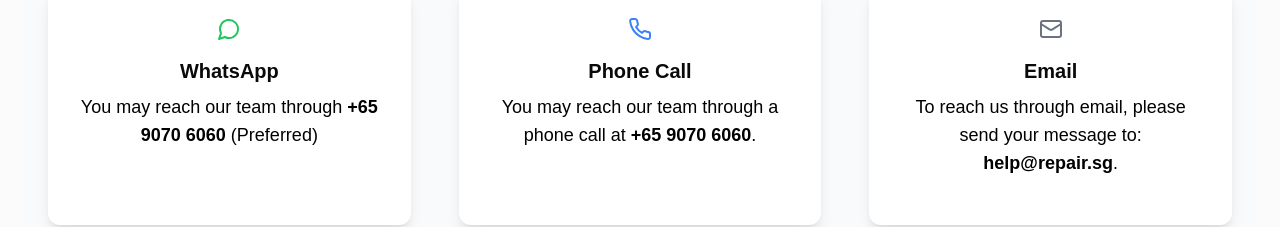
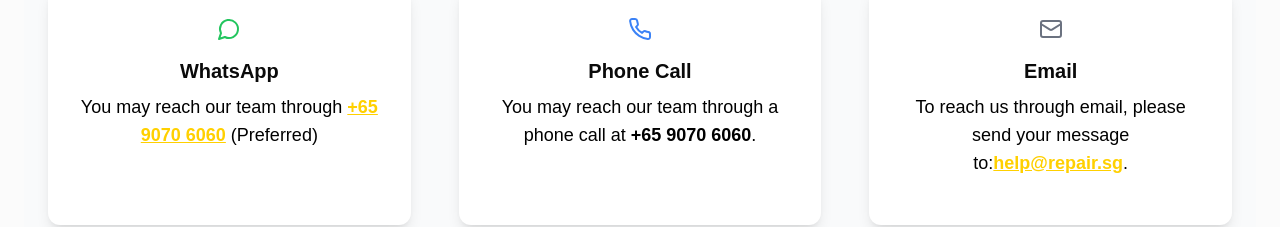
Before and after one commit to seantanyurong/repairs-sg-customer-portal, a Next.js app: page /customer/contact-us in a window 1280 px wide. Shown: the part 291-518 px from the top of the page. Built offline with nearby package versions, Linux system fonts and the light colour scheme; no server answers; the database is empty.

Commit message:
Feature: Add Email and Whatsapp Integration to Contact Us

```diff
--- a/app/(protected)/customer/contact-us/page.tsx
+++ b/app/(protected)/customer/contact-us/page.tsx
@@ -17,7 +17,15 @@ export default function ContactUs() {
             </div>
             <h3 className="text-xl font-semibold mb-2">WhatsApp</h3>
             <p className="text-lg text-black mb-4">
-              You may reach our team through <strong>+65 9070 6060</strong> (Preferred)
+              You may reach our team through{' '}
+              <a
+                href="https://wa.me/6590706060?text=Hello%20Repair.sg,%20I%20need%20help%20with%20..."
+                className="text-primary underline"
+                target="_blank"
+                rel="noopener noreferrer"
+              >
+                <strong>+65 9070 6060</strong>
+              </a> (Preferred)
             </p>
           </div>
 
@@ -37,7 +45,11 @@ export default function ContactUs() {
             </div>
             <h3 className="text-xl font-semibold mb-2">Email</h3>
             <p className="text-lg text-black mb-4">
-              To reach us through email, please send your message to: <strong>help@repair.sg</strong>.
+              To reach us through email, please send your message to:
+              <a href="mailto:help@repair.sg?subject=Repair Enquiry&body=Hello Repair.sg, %0A%0AI need help with..." className="text-primary underline">
+                <strong>help@repair.sg</strong>
+              </a>
+              .
             </p>
           </div>
         </div>
```
